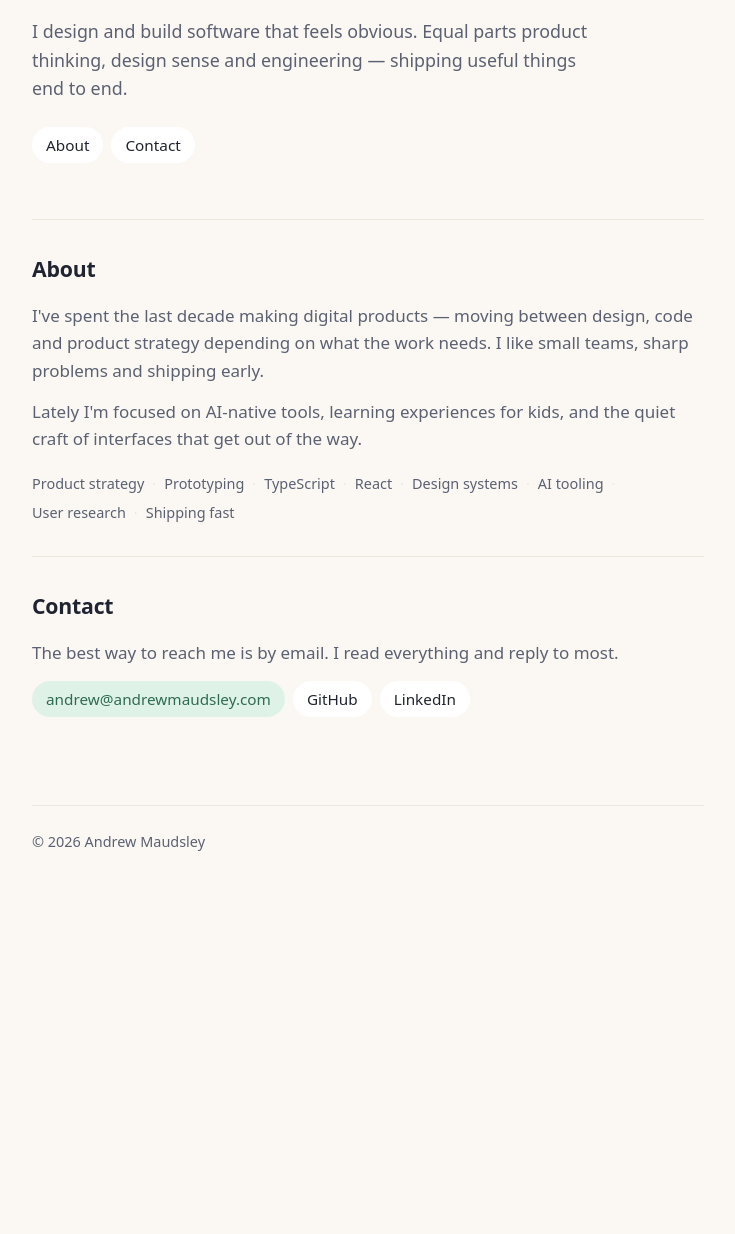
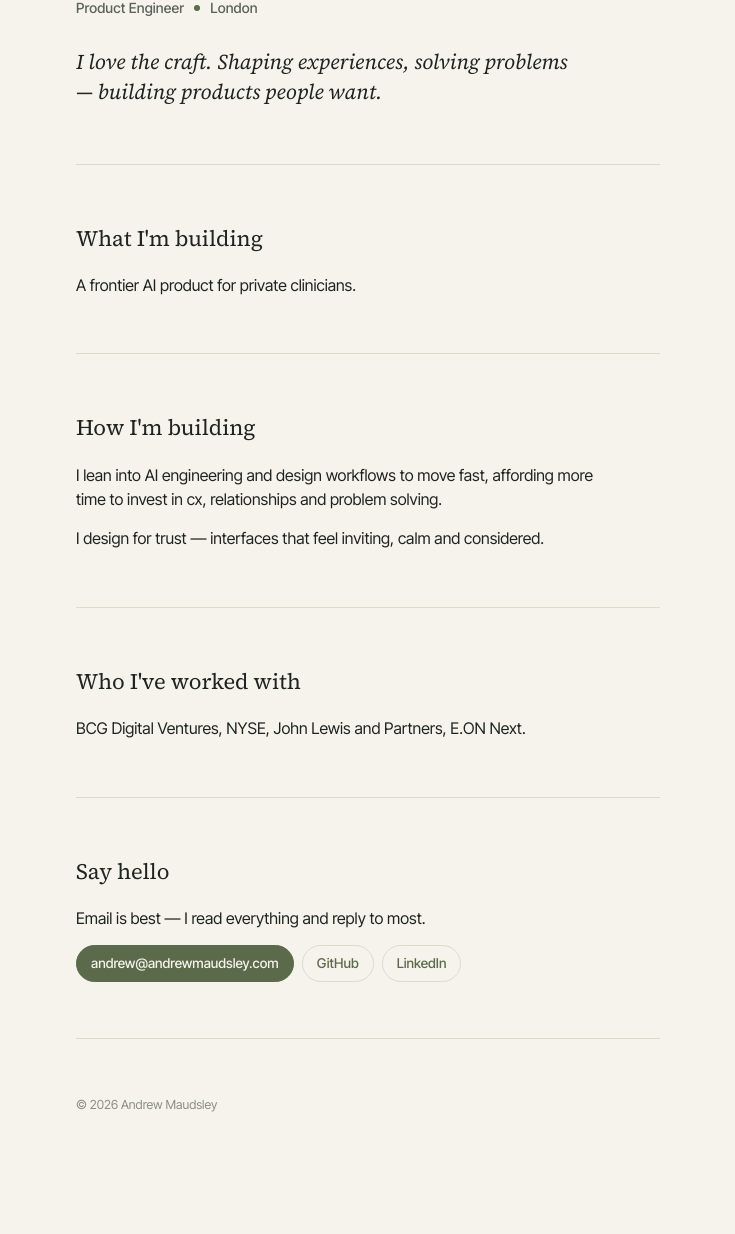
Before and after one commit to andrewmaudsley/andrewmaudsley.github.io, an Astro site: page / in a window 1280 px wide. Shown: the part 155-1389 px from the top of the page, without its empty margins (272-1007 px from the left). Before the commit the page ends 1104 px from the top, so only its background shows below. Built offline with nearby package versions, Linux system fonts and the light colour scheme; Astro itself is replaced by a stand-in of ours.

Commit message:
Redesign with moss accent, Source Serif 4 + Inter Tight
- Speaker-card header: name, role · location, italic serif lede
- Sections: What I'm building, How I'm building, Who I've worked with, Say hello
- Solid moss email pill with copy-to-clipboard; outlined GitHub/LinkedIn pills open in new tab
- Subtle hover (full moss border on secondaries, deeper moss on primary)
- Mobile: stacked full-width contact CTAs with extra breathing room

Co-Authored-By: Claude Opus 4.7 <noreply@anthropic.com>

```diff
--- a/src/pages/index.astro
+++ b/src/pages/index.astro
@@ -1,227 +1,274 @@
 ---
-const skills = [
-  'Product strategy',
-  'Prototyping',
-  'TypeScript',
-  'React',
-  'Design systems',
-  'AI tooling',
-  'User research',
-  'Shipping fast',
-];
+const email = 'andrew@andrewmaudsley.com';
 ---
 
 <html lang="en">
   <head>
     <meta charset="utf-8" />
     <meta name="viewport" content="width=device-width, initial-scale=1" />
-    <meta name="description" content="Andrew Maudsley — Product Engineer building thoughtful software." />
+    <meta
+      name="description"
+      content="Andrew Maudsley — Product Engineer building a frontier AI product for private clinicians."
+    />
     <link rel="icon" type="image/svg+xml" href="/favicon.svg" />
+    <link rel="preconnect" href="https://fonts.googleapis.com" />
+    <link rel="preconnect" href="https://fonts.gstatic.com" crossorigin />
+    <link
+      rel="stylesheet"
+      href="https://fonts.googleapis.com/css2?family=Source+Serif+4:ital,opsz,wght@0,8..60,300..700;1,8..60,300..700&family=Inter+Tight:wght@400;500;600&family=JetBrains+Mono:wght@400;500&display=swap"
+    />
     <title>Andrew Maudsley — Product Engineer</title>
-  </head>
-  <body>
-    <main>
-      <header class="hero">
-        <h1>Andrew Maudsley</h1>
-        <p class="role">Product Engineer</p>
-        <p class="lede">
-          I design and build software that feels obvious. Equal parts product
-          thinking, design sense and engineering — shipping useful things end to end.
-        </p>
-        <nav class="nav">
-          <a href="#about" class="pill">About</a>
-          <a href="#contact" class="pill">Contact</a>
-        </nav>
-      </header>
-
-      <section id="about" class="section">
-        <h2>About</h2>
-        <p>
-          I've spent the last decade making digital products — moving between
-          design, code and product strategy depending on what the work needs.
-          I like small teams, sharp problems and shipping early.
-        </p>
-        <p>
-          Lately I'm focused on AI-native tools, learning experiences for kids,
-          and the quiet craft of interfaces that get out of the way.
-        </p>
-        <ul class="pills" aria-label="Skills">
-          {skills.map((s) => <li class="pill pill--soft">{s}</li>)}
-        </ul>
-      </section>
-
-      <section id="contact" class="section">
-        <h2>Contact</h2>
-        <p>
-          The best way to reach me is by email. I read everything and reply to most.
-        </p>
-        <div class="contact">
-          <a class="pill pill--mint" href="mailto:andrew@andrewmaudsley.com">
-            andrew@andrewmaudsley.com
-          </a>
-          <a class="pill" href="https://github.com/andrewmaudsley" rel="me">GitHub</a>
-          <a class="pill" href="https://www.linkedin.com/in/andrewmaudsley" rel="me">LinkedIn</a>
-        </div>
-      </section>
-
-      <footer class="footer">
-        <span>© {new Date().getFullYear()} Andrew Maudsley</span>
-      </footer>
-    </main>
-
     <style is:global>
       :root {
-        --bg: #fbf8f3;
-        --surface: #ffffff;
-        --ink: #1f2430;
-        --ink-soft: #5b6172;
-        --line: #ece7dd;
+        --bg: #f6f3ec;
+        --surface: #ede9df;
+        --ink: #1f2420;
+        --ink-soft: #5b615b;
+        --ink-mute: #8a8f87;
+        --rule: #dfdacd;
 
-        --accent: #ff7a59;     /* warm coral */
-        --accent-soft: #ffe6dd;
-        --mint: #7bc6a4;
-        --mint-soft: #dff2e8;
-        --sky: #8aa9e6;
-        --sky-soft: #e2ebfb;
-        --sun: #f6c453;
-        --sun-soft: #fbeccd;
+        --accent: #5a6a4a;
+        --accent-soft: #d2d6c4;
+        --accent-hover: #bfc6ad;
+        --accent-deep: #3d4a30;
 
-        --radius: 999px;
-        --radius-card: 18px;
-
-        --font-sans: ui-sans-serif, system-ui, -apple-system, "Segoe UI",
-          "Inter", Roboto, "Helvetica Neue", Arial, sans-serif;
+        --serif: 'Source Serif 4', Georgia, serif;
+        --sans: 'Inter Tight', ui-sans-serif, system-ui, sans-serif;
+        --mono: 'JetBrains Mono', ui-monospace, monospace;
+        --maxw: 640px;
+        --gap-y: 56px;
       }
 
       * { box-sizing: border-box; }
-
-      html, body {
-        margin: 0;
-        padding: 0;
+      html, body { margin: 0; padding: 0; }
+      body {
         background: var(--bg);
         color: var(--ink);
-        font-family: var(--font-sans);
-        font-size: 17px;
-        line-height: 1.6;
+        font-family: var(--sans);
+        font-size: 16px;
+        line-height: 1.55;
         -webkit-font-smoothing: antialiased;
+        -moz-osx-font-smoothing: grayscale;
+        font-feature-settings: "ss01", "cv11";
       }
 
-      main {
-        max-width: 720px;
+      a { color: inherit; text-decoration: none; }
+      ::selection { background: var(--accent); color: var(--bg); }
+
+      .page {
+        max-width: var(--maxw);
         margin: 0 auto;
-        padding: 64px 24px 96px;
+        padding: clamp(48px, 9vw, 96px) 28px clamp(64px, 10vw, 120px);
       }
 
-      h1, h2, h3 { color: var(--ink); letter-spacing: -0.01em; }
-      h1 { font-size: 2.4rem; margin: 16px 0 4px; line-height: 1.1; }
-      h2 { font-size: 1.25rem; margin: 0 0 16px; }
-      h3 { font-size: 1.05rem; margin: 0; }
-      p  { margin: 0 0 14px; color: var(--ink-soft); }
+      header.intro { margin-bottom: var(--gap-y); }
 
-      a { color: inherit; text-decoration: none; }
-
-      .hero { margin-bottom: 56px; }
-      .role {
-        margin: 0 0 16px;
+      .name {
+        font-family: var(--serif);
+        font-weight: 400;
+        font-size: clamp(34px, 5vw, 44px);
+        line-height: 1.0;
+        letter-spacing: -0.015em;
+        margin: 0 0 10px;
         color: var(--ink);
+      }
+      .meta-line {
+        display: inline-flex;
+        align-items: center;
+        gap: 10px;
+        font-family: var(--sans);
+        font-size: 14px;
+        letter-spacing: 0.01em;
+        color: var(--ink-soft);
         font-weight: 500;
+        margin: 0 0 28px;
       }
-      .lede { font-size: 1.05rem; max-width: 56ch; }
-
-      .nav {
-        display: flex;
-        flex-wrap: wrap;
-        gap: 8px;
-        margin-top: 24px;
+      .meta-line .dot {
+        width: 6px; height: 6px; border-radius: 50%;
+        background: var(--accent);
+        display: inline-block;
       }
-
-      .section {
-        padding: 32px 0;
-        border-top: 1px solid var(--line);
+      .lede {
+        font-family: var(--serif);
+        font-style: italic;
+        font-size: clamp(18px, 2.2vw, 21px);
+        line-height: 1.45;
+        color: var(--ink);
+        margin: 0 0 28px;
+        max-width: 26em;
+        text-wrap: balance;
+        hyphens: none;
       }
 
       .pill {
         display: inline-flex;
         align-items: center;
-        padding: 6px 14px;
-        border-radius: var(--radius);
-        background: var(--surface);
+        gap: 6px;
+        padding: 7px 14px;
+        border-radius: 999px;
+        border: 1px solid var(--rule);
+        background: transparent;
+        font-size: 13.5px;
+        line-height: 1.55;
+        color: var(--accent);
+        font-family: var(--sans);
+        font-weight: 500;
+        cursor: pointer;
+        transition: border-color .2s ease, color .2s ease, background .2s ease, opacity .2s ease;
+      }
+      .pill:hover { border-color: var(--accent); }
+      .pill[data-primary] {
+        background: var(--accent);
+        border: 1px solid var(--accent);
+        color: var(--bg);
+      }
+      .pill[data-primary]:hover {
+        background: var(--accent-deep);
+        border-color: var(--accent-deep);
+        color: var(--bg);
+      }
+
+      hr.rule {
         border: 0;
-        font-size: 0.9rem;
+        border-top: 1px solid var(--rule);
+        margin: var(--gap-y) 0;
+        max-width: 100%;
+      }
+
+      section h2 {
+        font-family: var(--serif);
+        font-weight: 400;
+        font-size: 22px;
+        letter-spacing: -0.005em;
         color: var(--ink);
-        transition: background 120ms ease;
+        margin: 0 0 18px;
       }
-      a.pill:hover { background: #f3eee5; }
 
-      .pill--soft   { background: var(--sky-soft);  color: #2c3e6b; }
-      .pill--mint   { background: var(--mint-soft); color: #2f6b51; }
-      a.pill--mint:hover { background: #cfe8dc; }
+      section p {
+        margin: 0 0 14px;
+        color: var(--ink);
+        max-width: 34em;
+        text-wrap: pretty;
+      }
 
-      .pills {
-        list-style: none;
-        padding: 0;
-        margin: 20px 0 0;
-        display: flex;
-        flex-wrap: wrap;
-        gap: 6px 8px;
-      }
-      .pills .pill {
-        padding: 0;
-        font-size: 0.85rem;
-        background: transparent;
-        color: var(--ink-soft);
-      }
-      .pills .pill::after {
-        content: '·';
-        margin-left: 8px;
-        color: var(--line);
-      }
-      .pills .pill:last-child::after { content: ''; }
-
-      .work {
-        list-style: none;
-        padding: 0;
-        margin: 0;
-        display: grid;
-        gap: 12px;
-      }
-      .work__item {
-        background: var(--surface);
-        border: 1px solid var(--line);
-        border-radius: var(--radius-card);
-        padding: 18px 20px;
-      }
-      .work__head {
-        display: flex;
-        align-items: center;
-        justify-content: space-between;
-        gap: 12px;
-        margin-bottom: 6px;
-      }
-      .work__item p { margin: 0; }
-
-      .contact {
+      .contact-row {
         display: flex;
         flex-wrap: wrap;
         gap: 8px;
-        margin-top: 4px;
-      }
-
-      .footer {
-        margin-top: 56px;
-        padding-top: 24px;
-        border-top: 1px solid var(--line);
-        display: flex;
-        justify-content: space-between;
-        font-size: 0.85rem;
-        color: var(--ink-soft);
+        margin-top: 14px;
       }
 
       @media (max-width: 520px) {
-        h1 { font-size: 2rem; }
-        main { padding: 40px 20px 72px; }
-        .footer { flex-direction: column; gap: 6px; }
+        .contact-row {
+          flex-direction: column;
+          align-items: stretch;
+        }
+        .contact-row .pill {
+          width: 100%;
+          justify-content: center;
+          padding: 12px 14px;
+        }
+        #contact + hr.rule { margin-top: calc(var(--gap-y) + 16px); }
+      }
+
+      footer.foot {
+        display: flex;
+        justify-content: space-between;
+        align-items: baseline;
+        gap: 16px;
+        font-size: 12.5px;
+        color: var(--ink-mute);
+        font-family: var(--sans);
       }
     </style>
+  </head>
+  <body>
+    <main class="page">
+      <header class="intro">
+        <h1 class="name">Andrew Maudsley</h1>
+        <div class="meta-line">
+          <span>Product Engineer</span>
+          <span class="dot" aria-hidden="true"></span>
+          <span>London</span>
+        </div>
+        <p class="lede">
+          I love the craft. Shaping experiences, solving problems<br />
+          — building products people want.
+        </p>
+      </header>
+
+      <hr class="rule" />
+
+      <section id="about">
+        <h2>What I'm building</h2>
+        <p>A frontier AI product for private clinicians.</p>
+      </section>
+
+      <hr class="rule" />
+
+      <section id="how">
+        <h2>How I'm building</h2>
+        <p>
+          I lean into AI engineering and design workflows to move fast, affording
+          more time to invest in cx, relationships and problem solving.
+        </p>
+        <p>
+          I design for trust — interfaces that feel inviting, calm and
+          considered.
+        </p>
+      </section>
+
+      <hr class="rule" />
+
+      <section id="work">
+        <h2>Who I've worked with</h2>
+        <p>BCG Digital Ventures, NYSE, John Lewis and Partners, E.ON Next.</p>
+      </section>
+
+      <hr class="rule" />
+
+      <section id="contact">
+        <h2>Say hello</h2>
+        <p>Email is best — I read everything and reply to most.</p>
+        <div class="contact-row">
+          <button class="pill" data-primary id="emailBtn" type="button">
+            <span id="emailLabel">{email}</span>
+          </button>
+          <a
+            href="https://github.com/andrewmaudsley"
+            class="pill"
+            target="_blank"
+            rel="noopener noreferrer"
+          >GitHub</a>
+          <a
+            href="https://www.linkedin.com/in/andrewmaudsley"
+            class="pill"
+            target="_blank"
+            rel="noopener noreferrer"
+          >LinkedIn</a>
+        </div>
+      </section>
+
+      <hr class="rule" />
+
+      <footer class="foot">
+        <div>© {new Date().getFullYear()} Andrew Maudsley</div>
+      </footer>
+    </main>
+
+    <script is:inline define:vars={{ email }}>
+      const btn = document.getElementById('emailBtn');
+      const label = document.getElementById('emailLabel');
+      const original = email;
+      btn.addEventListener('click', async () => {
+        try {
+          await navigator.clipboard.writeText(original);
+          label.textContent = 'Copied to clipboard ✓';
+          setTimeout(() => { label.textContent = original; }, 1600);
+        } catch {
+          window.location.href = 'mailto:' + original;
+        }
+      });
+    </script>
   </body>
 </html>
```
